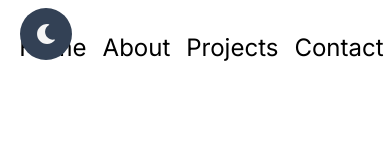
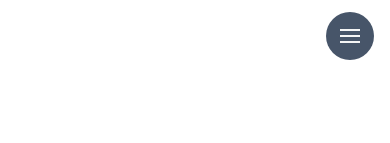
Before and after one commit to Vkscoma/next-personal-site-vs, a Next.js app: page / in a window 390 px wide. Shown: the top 143 px of the page. Built offline with nearby package versions, Linux system fonts and the light colour scheme.

Commit message:
using CSS to handle nav displays

```diff
--- a/app/components/Nav.jsx
+++ b/app/components/Nav.jsx
@@ -15,12 +15,12 @@ const Nav = () => {
         { name: "Contact", href: "#contact" }
     ]
 
-    const navStyle = {
-        display: 'block',
-    }
-    const mobileStyle = {
-        display: 'none',
-    }
+    // const navStyle = {
+    //     display: 'block',
+    // }
+    // const mobileStyle = {
+    //     display: 'none',
+    // }
 
     useEffect(() => {
         const handleResize = () => {
@@ -36,13 +36,13 @@ const Nav = () => {
         }
     }, [])
 
-    if (isMobile) {
-        mobileStyle.display = 'block'
-        navStyle.display = 'none'
-    } else {
-        mobileStyle.display = 'none'
-        navStyle.display = 'block'
-    }
+    // if (isMobile) {
+    //     navStyle.display = 'none'
+    //     mobileStyle.display = 'block'
+    // } else {
+    //     mobileStyle.display = 'none'
+    //     navStyle.display = 'block'
+    // }
 
     const handleNav = () => {
         setIsNavOpen(!isNavOpen)
@@ -74,7 +74,7 @@ const Nav = () => {
                 <div>
                     <span className="text-3xl dark:text-teal-300 text-slate-500 mobile--title">Vincent Scoma</span>
                 </div>
-                <nav id='desktop--nav' style={navStyle}>
+                <nav id='desktop--nav' >
                     <ul className="flex space-x-4">
                         {navItems.map((item, index) => (
                             <li key={index} className="dark:hover:text-teal-400 hover:text-slate-400 hover:underline transition-all duration-200 ease-in-out underline-offset-8 text-2xl">
@@ -84,7 +84,7 @@ const Nav = () => {
                     </ul>
                     <DarkModeButton />
                 </nav>
-                <nav id='mobile--nav' style={mobileStyle} onClick={handleNav}>
+                <nav id='mobile--nav' onClick={handleNav}>
                     <div className="z-50 fixed top-3 right-4 bg-slate-600 text-neutral-100 rounded-full">
                         <Hamburger size={20} classList='hamburger-react'></Hamburger>
                     </div>
--- a/app/globals.css
+++ b/app/globals.css
@@ -51,6 +51,13 @@ body {
   }
 }
 
+#desktop--nav {
+  display: block;
+}
+#mobile--nav {
+  display: none;
+}
+
 .custom-round {
   border-radius: 50%;
   box-shadow: 0 0 0 2px var(--dark--color);
@@ -71,6 +78,12 @@ body {
 }
 
 @media (max-width: 768px) {
+  #desktop--nav {
+    display: none;
+  }
+  #mobile--nav {
+    display: block;
+  }
   .custom--animation--text {
     font-size: 24px;
   }
```
